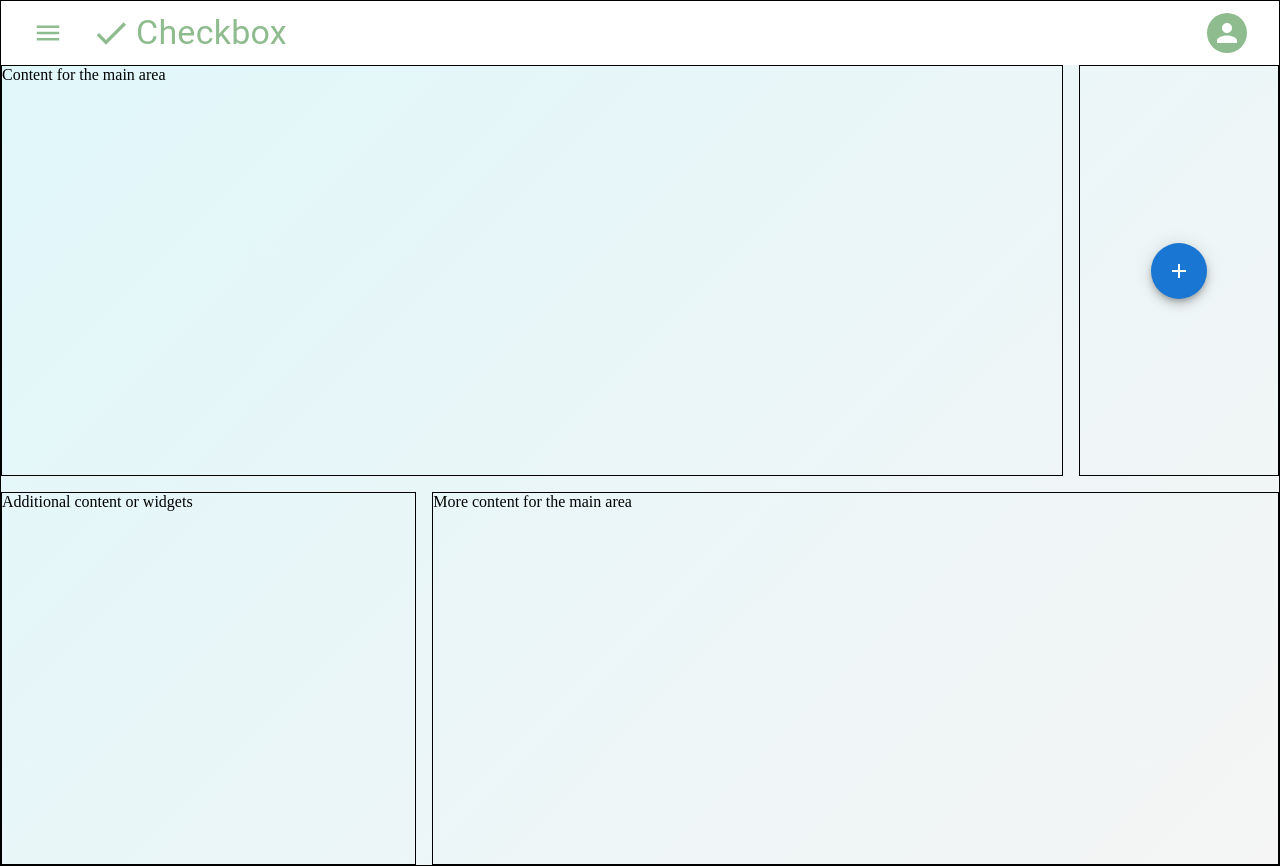
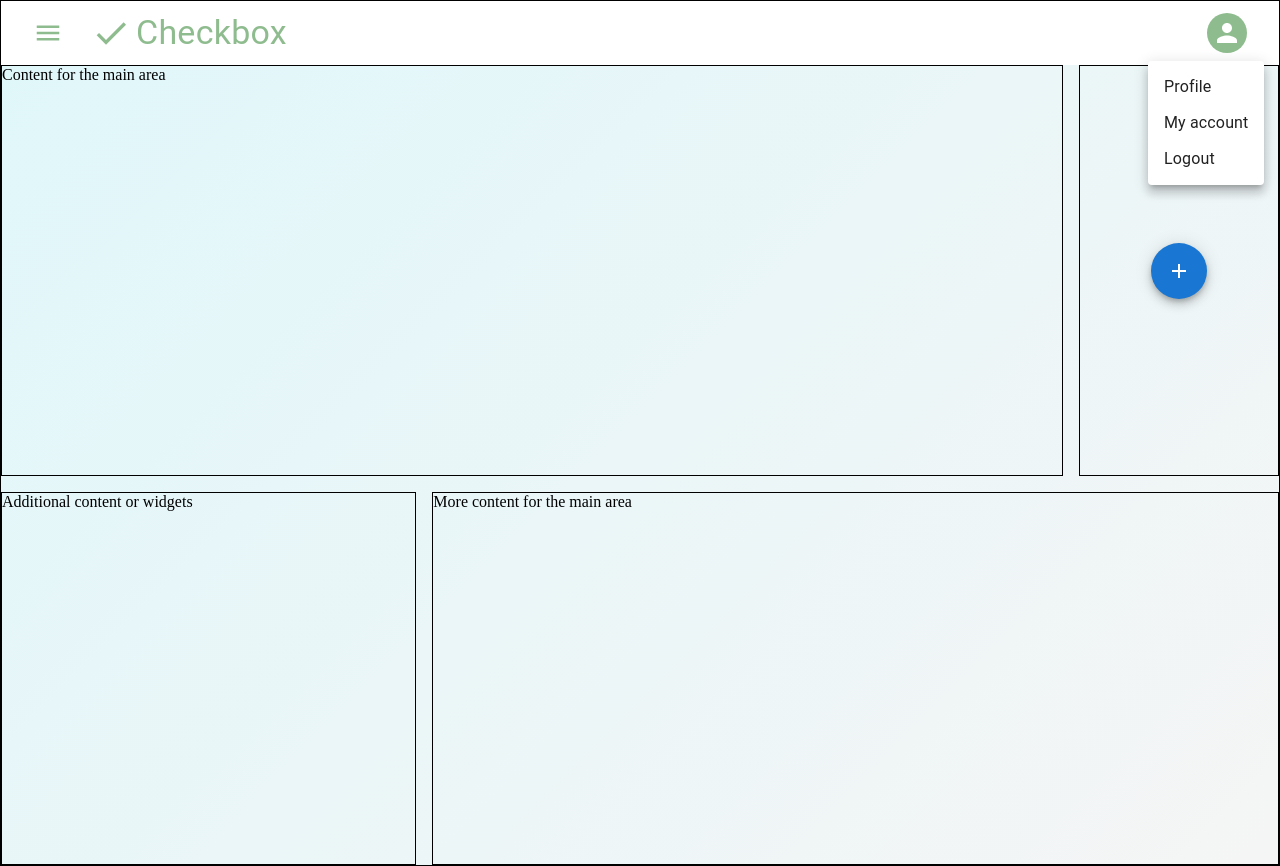
Before and after one commit to rymbowman/Task-Management-App---Frontend, a React (Vite) app in the folder Checkbox-Frontend/: page /dashboard in a window 1280 px wide. Both pictures are taken after a click on the button 1227 px from the left and 33 px from the top of the page. Built offline with nearby package versions, Linux system fonts and the light colour scheme.

Commit message:
Add click handling to profile menu in navbar

```diff
--- a/Checkbox-Frontend/src/components/nav/ProfileMenu.jsx
+++ b/Checkbox-Frontend/src/components/nav/ProfileMenu.jsx
@@ -1,8 +1,11 @@
 import { Menu, MenuItem } from "@mui/material";
+import PropTypes from "prop-types";
 
 const ProfileMenu = ({ anchorEl, handleClose }) => {
+  const open = Boolean(anchorEl);
+
   return (
-    <Menu id="basic-menu" anchorEl={anchorEl} open={open} onClose={handleClose}>
+    <Menu anchorEl={anchorEl} open={open} onClose={handleClose}>
       <MenuItem onClick={handleClose}>Profile</MenuItem>
       <MenuItem onClick={handleClose}>My account</MenuItem>
       <MenuItem onClick={handleClose}>Logout</MenuItem>
--- a/Checkbox-Frontend/src/layouts/Navbar.jsx
+++ b/Checkbox-Frontend/src/layouts/Navbar.jsx
@@ -11,6 +11,8 @@ import CheckIcon from "@mui/icons-material/Check";
 import MenuIcon from "@mui/icons-material/Menu";
 import Sidebar from "../components/nav/Sidebar";
 import PropTypes from "prop-types";
+import ProfileMenu from "../components/nav/ProfileMenu";
+import { useState } from "react";
 
 const Nav = styled(AppBar)({
   backgroundColor: "transparent",
@@ -52,6 +54,14 @@ const ProfileAvatar = styled(Avatar)({
 });
 
 const Navbar = ({ handleSidebar, sidebarOpen }) => {
+  const [anchorEl, setAnchorEl] = useState(null);
+  const handleClick = (event) => {
+    setAnchorEl(event.currentTarget);
+  };
+  const handleClose = () => {
+    setAnchorEl(null);
+  };
+
   return (
     <>
       <Nav position="static">
@@ -65,9 +75,10 @@ const Navbar = ({ handleSidebar, sidebarOpen }) => {
               <Typography variant="h4">Checkbox</Typography>
             </Logo>
           </Box>
-          <IconBtn>
+          <IconBtn onClick={handleClick}>
             <ProfileAvatar></ProfileAvatar>
           </IconBtn>
+          <ProfileMenu anchorEl={anchorEl} handleClose={handleClose} />
         </NavToolbar>
       </Nav>
       <Sidebar sidebarOpen={sidebarOpen} handleSidebar={handleSidebar} />
```
